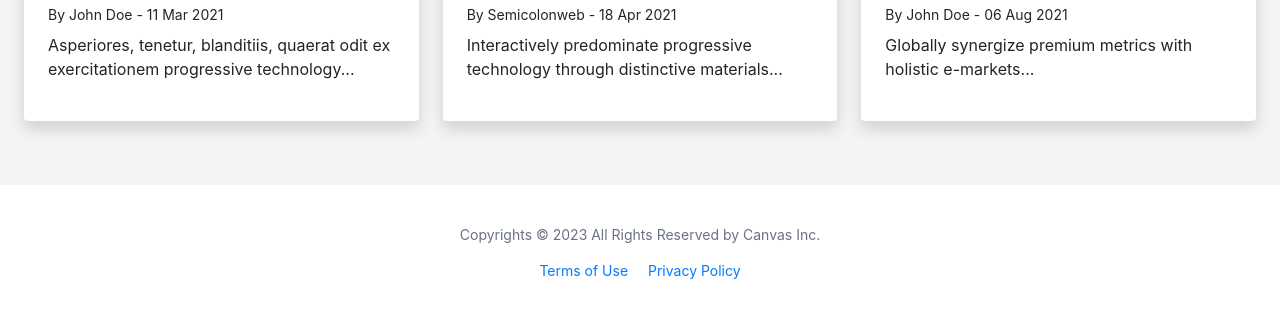
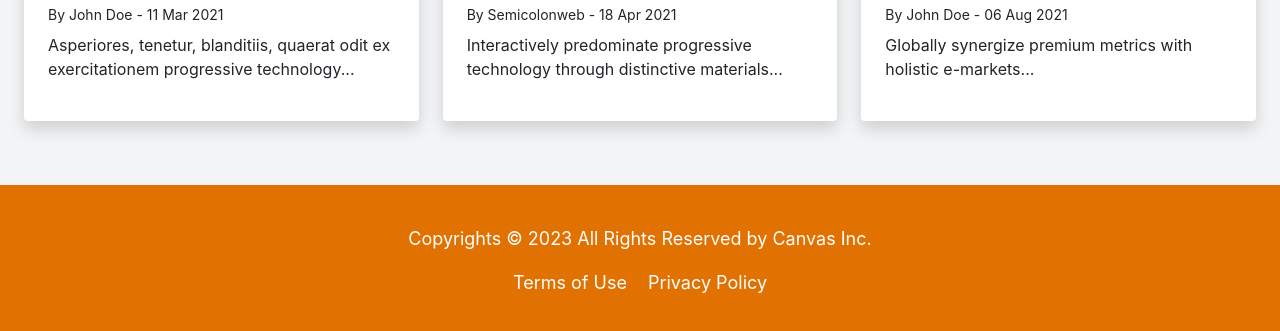
Before and after one commit to abdr-mgt21/belajar-html, a website: page index.html in a window 1280 px wide. Shown: the part 1837-2168 px from the top of the page. Drawn offline with nearby package versions, Linux system fonts and the light colour scheme.

Commit message:
Commit Pertama

```diff
--- a/index.html
+++ b/index.html
@@ -82,13 +82,16 @@
     </div>
   </section>
 
-  <footer class="bg-white py-10 text-center text-sm text-gray-500">
-    <p>Copyrights © 2023 All Rights Reserved by Canvas Inc.</p>
+  <footer class="bg-amber-600 py-10 text-center text-lg text-gray-500 ">
+    <p class="text-white ">Copyrights © 2023 All Rights Reserved by Canvas Inc.</p>
     <div class="mt-2 space-x-4">
-      <a href="#" class="hover:underline">Terms of Use</a>
-      <a href="#" class="hover:underline">Privacy Policy</a>
+      <a href="#" class="hover:underline text-white">Terms of Use</a>
+      <a href="#" class="hover:underline text-white">Privacy Policy</a>
     </div>
   </footer>
-  <div class="bg-[url('./img/mobil.png')] ..."></div>
+
+<script src="https://cdn.jsdelivr.net/npm/bootstrap@5.3.0/dist/js/bootstrap.bundle.min.js"></script>
+<script src="https://cdn.jsdelivr.net/npm/bootstrap-icons@1.13.1/font/bootstrap-icons.min.js"></script>
+
 </body>
 </html>
```
